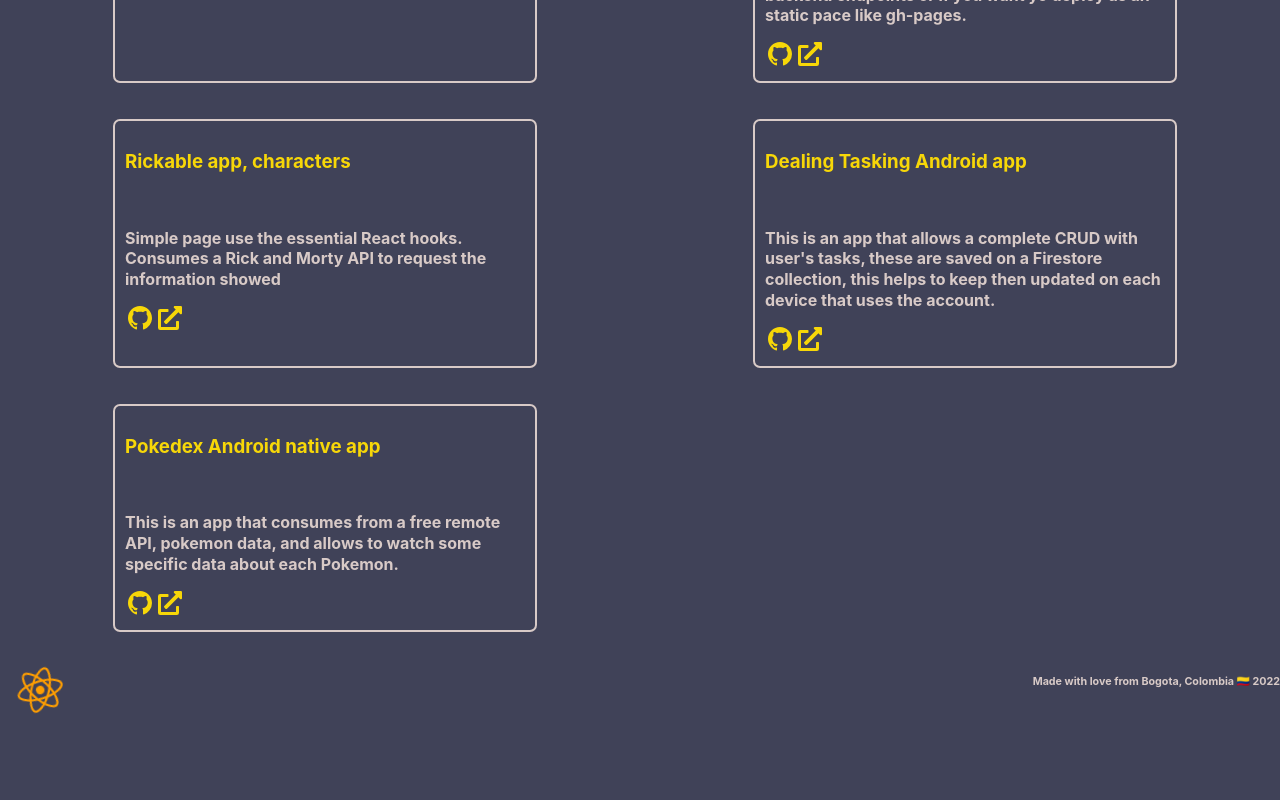
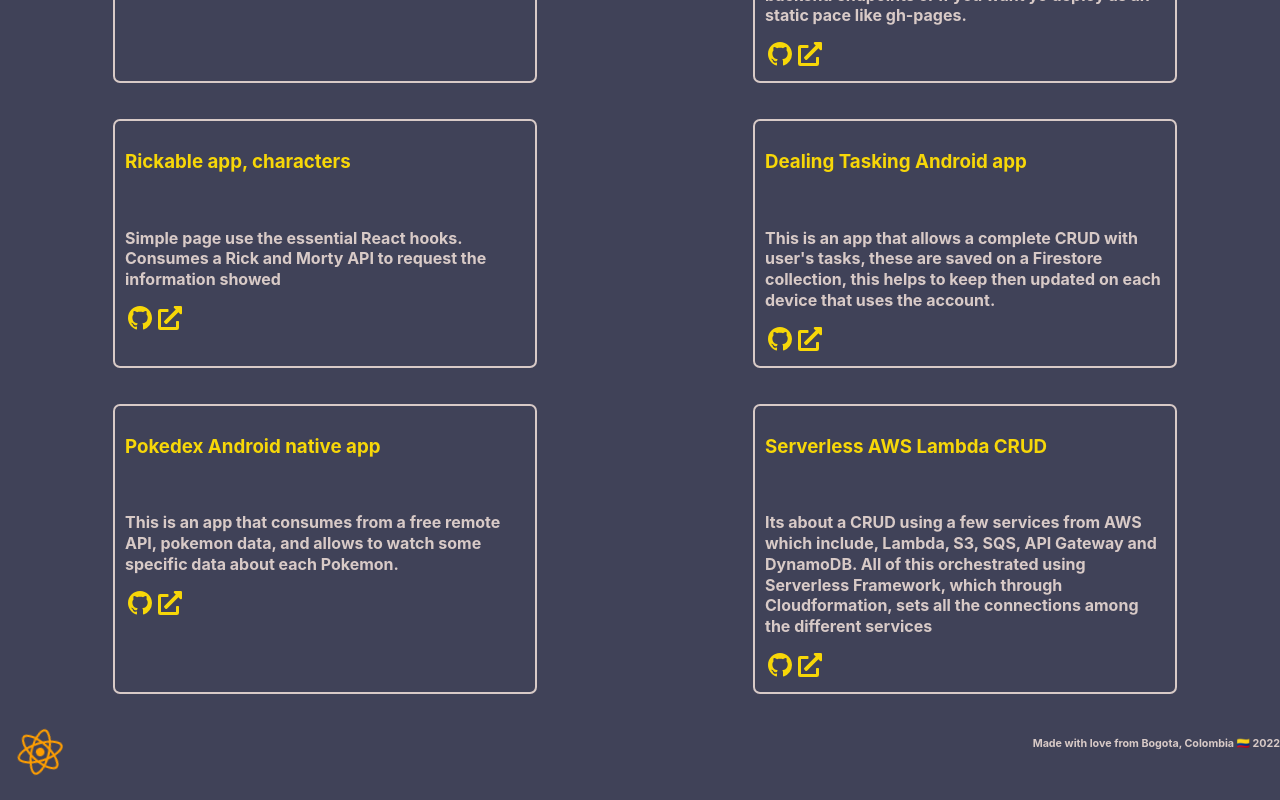
Before and after one commit to jose827corrza/jose827corrza-v1.github.io, a React (Create React App) app: page /projects in a window 1280 px wide. Shown: the part 697-1497 px from the top of the page. Before the commit the page ends 1435 px from the top, so only its background shows below. Built offline with nearby package versions, Linux system fonts and the light colour scheme.

Commit message:
new serverless project added, typo in readme fixed

```diff
--- a/src/containers/ProjectList.jsx
+++ b/src/containers/ProjectList.jsx
@@ -96,6 +96,17 @@
     DeployUrl:
       "https://play.google.com/store/apps/details?id=com.josedev.pokedex&hl=es_CO&gl=US",
   },
+  {
+    Id: 8,
+    Name: "Serverless AWS Lambda CRUD",
+    Description:
+      "Its about a CRUD using  a few services from AWS which include, Lambda, S3, SQS, API Gateway and DynamoDB. All of this  orchestrated using Serverless Framework, which through Cloudformation, sets all the connections among the different services",
+    Languages: ["Javascript", "Python", "AWS"],
+    RepoUrl: "https://github.com/jose827corrza/lambda-crud-aws",
+    isDeployed: true,
+    DeployUrl:
+      "https://rmfuoiqto7.execute-api.us-east-1.amazonaws.com/dev",
+  },
 ]
 
 
```
Also changed, not shown: 1 other file (tests, documents, lock files or other folders).
